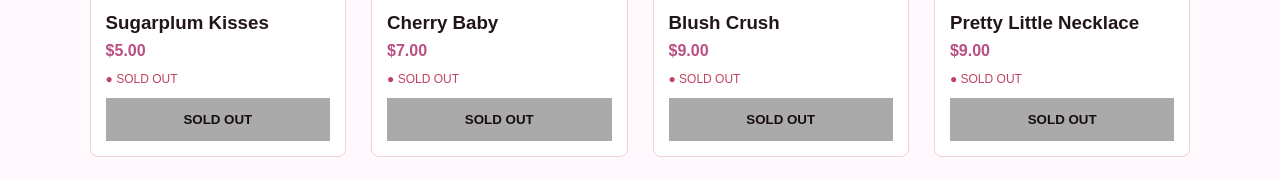
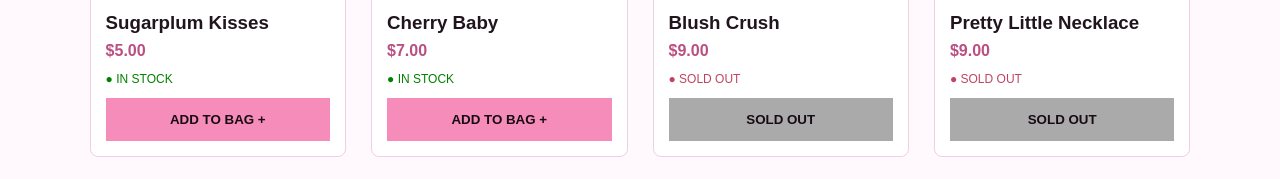
Before and after one commit to PrettyGirlNai2013/craftycreationsbynai, a plain HTML site: page index.html in a window 1280 px wide. Shown: the part 1115-1294 px from the top of the page. Drawn offline with Linux system fonts and the light colour scheme.

Commit message:
Update inStock status for multiple products

```diff
--- a/index.html
+++ b/index.html
@@ -325,13 +325,13 @@ footer span {
     name: "Sugarplum Kisses",
     price: 5.00,
     image: "images/bracelet1.jpg",
-    inStock: false
+    inStock: true
   },
   {
     name: "Cherry Baby",
     price: 7.00,
     image: "images/bracelet2.jpg",
-    inStock: false
+    inStock: true
   },
   {
     name: "Blush Crush",
```
